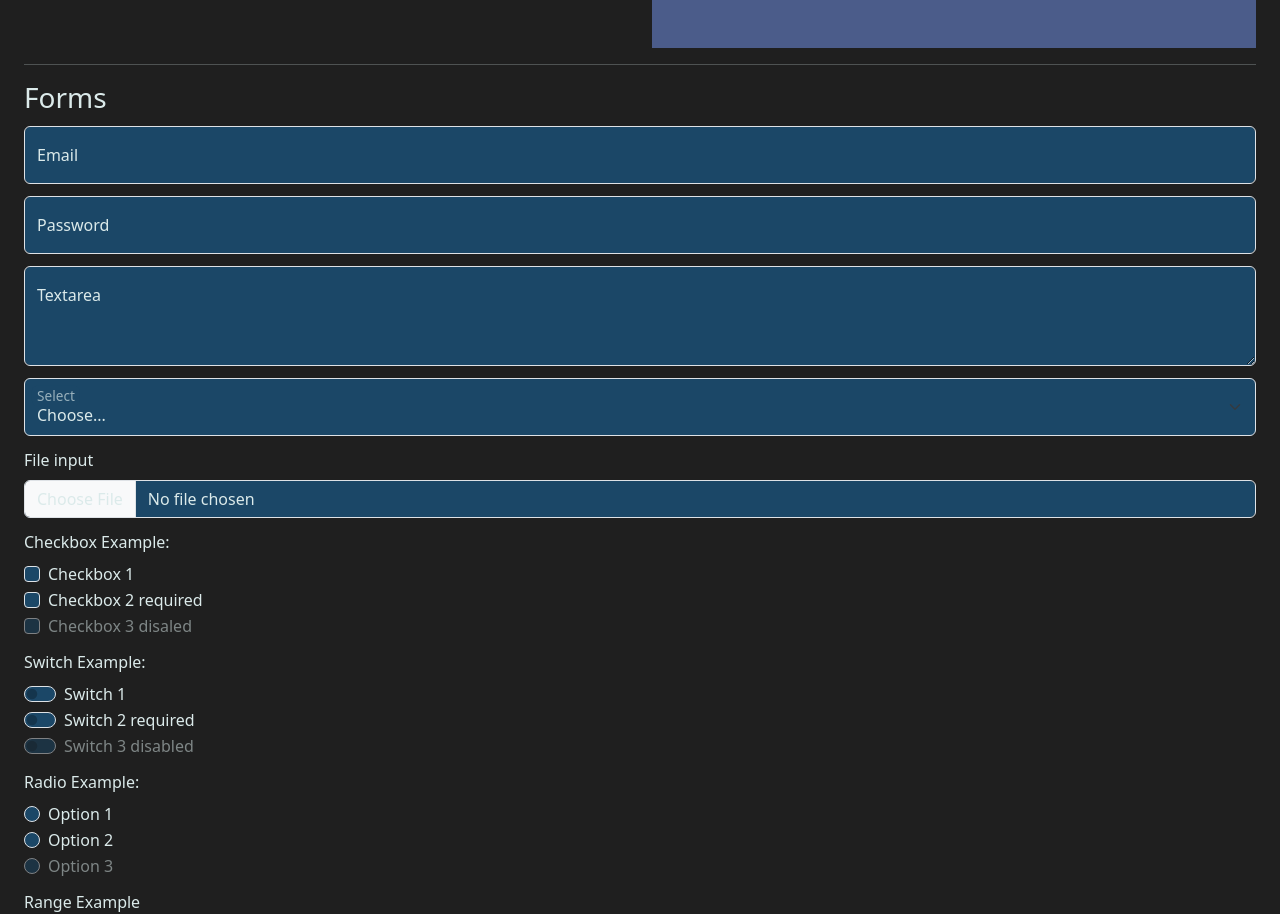
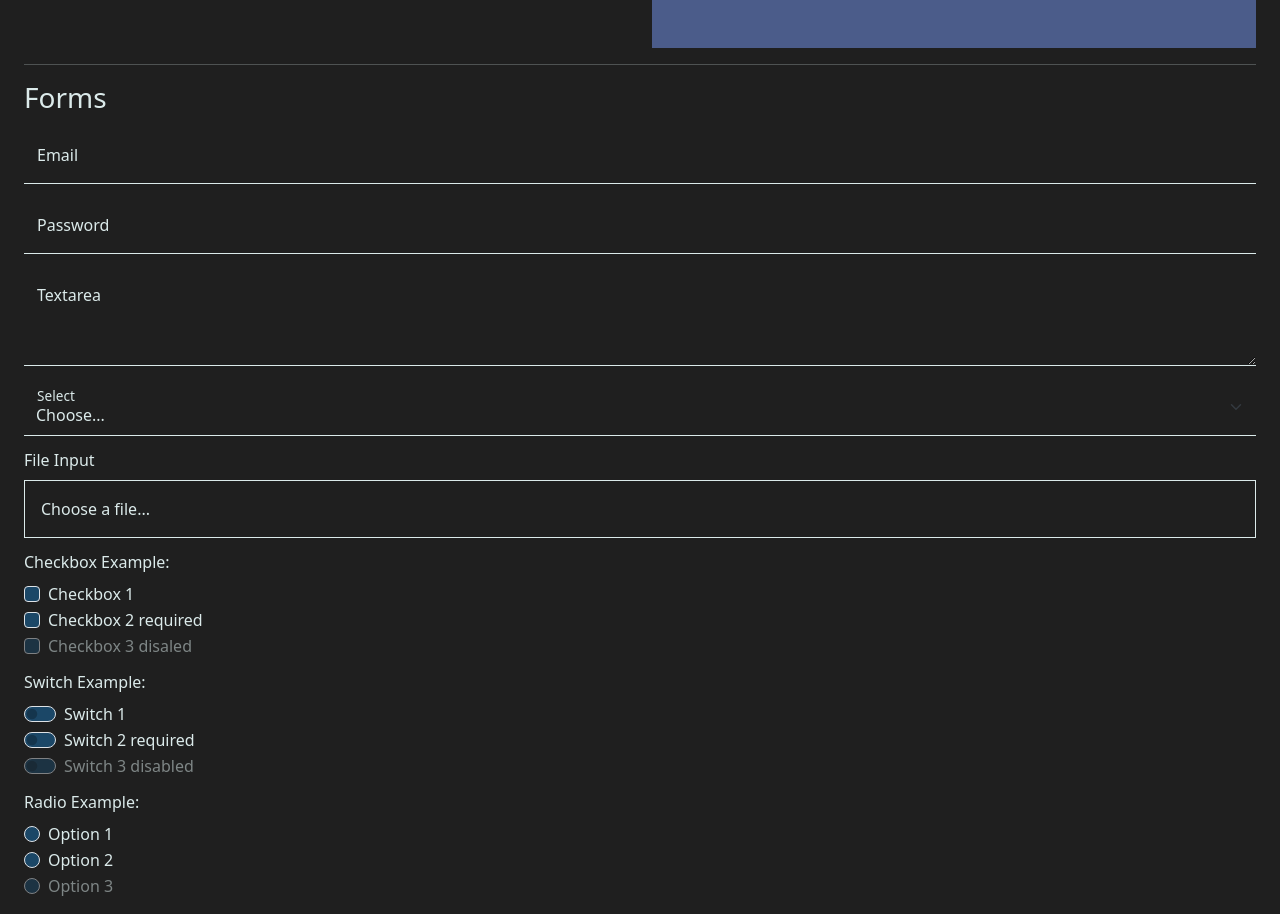
Before and after one commit to giova239/portfolio, a React (Create React App) app: page /uikit in a window 1280 px wide. Shown: the part 1143-2057 px from the top of the page. Built offline with nearby package versions, Linux system fonts and the light colour scheme.

Commit message:
custom stile for input select and files

```diff
--- a/src/bootstrap/custom-forms.scss
+++ b/src/bootstrap/custom-forms.scss
@@ -0,0 +1,37 @@
+// custom styles for form controls and selects
+.form-control,
+.form-select {
+  border: none;
+  border-bottom: 1px solid map-get($theme-colors, "text");
+  border-radius: unset;
+  background-color: unset;
+
+  &:focus {
+    background-color: unset;
+    border-bottom-color: $primary !important;
+    box-shadow: none !important;
+  }
+
+  & ~ label {
+    color: map-get($theme-colors, "text") !important;
+    &::after {
+      background-color: unset !important;
+    }
+  }
+}
+
+// Custom styles for the file input
+.custom-file-input {
+  display: flex;
+  align-items: center;
+  border: 1px solid map-get($theme-colors, "text");
+
+  .file-input {
+    display: none;
+    &-label {
+      flex-grow: 1;
+      padding: $spacer;
+      cursor: pointer !important;
+    }
+  }
+}
--- a/src/components/pages/uikit/sections/formsSection.jsx
+++ b/src/components/pages/uikit/sections/formsSection.jsx
@@ -74,11 +74,13 @@ function FormsSection() {
 
         {/* File Input */}
         <Form.Group controlId="formFile" className="mt-3">
-          <Form.Label>File input</Form.Label>
-          <Form.Control type="file" required />
-          <Form.Control.Feedback type="invalid">
-            Please upload a file.
-          </Form.Control.Feedback>
+          <Form.Label>File Input</Form.Label>
+          <div className="custom-file-input">
+            <input type="file" id="fileInput" className="file-input" required />
+            <label htmlFor="fileInput" className="file-input-label">
+              Choose a file...
+            </label>
+          </div>
         </Form.Group>
 
         {/* Checkboxes */}
```
